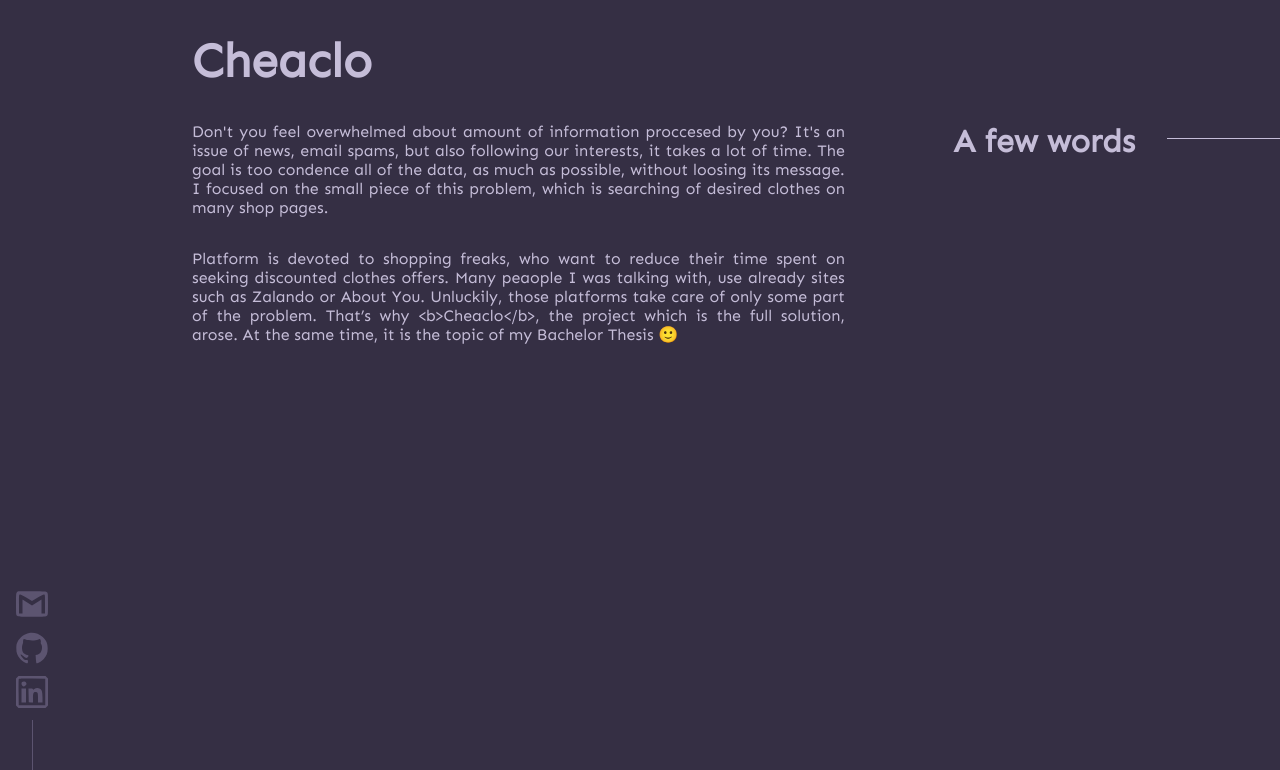
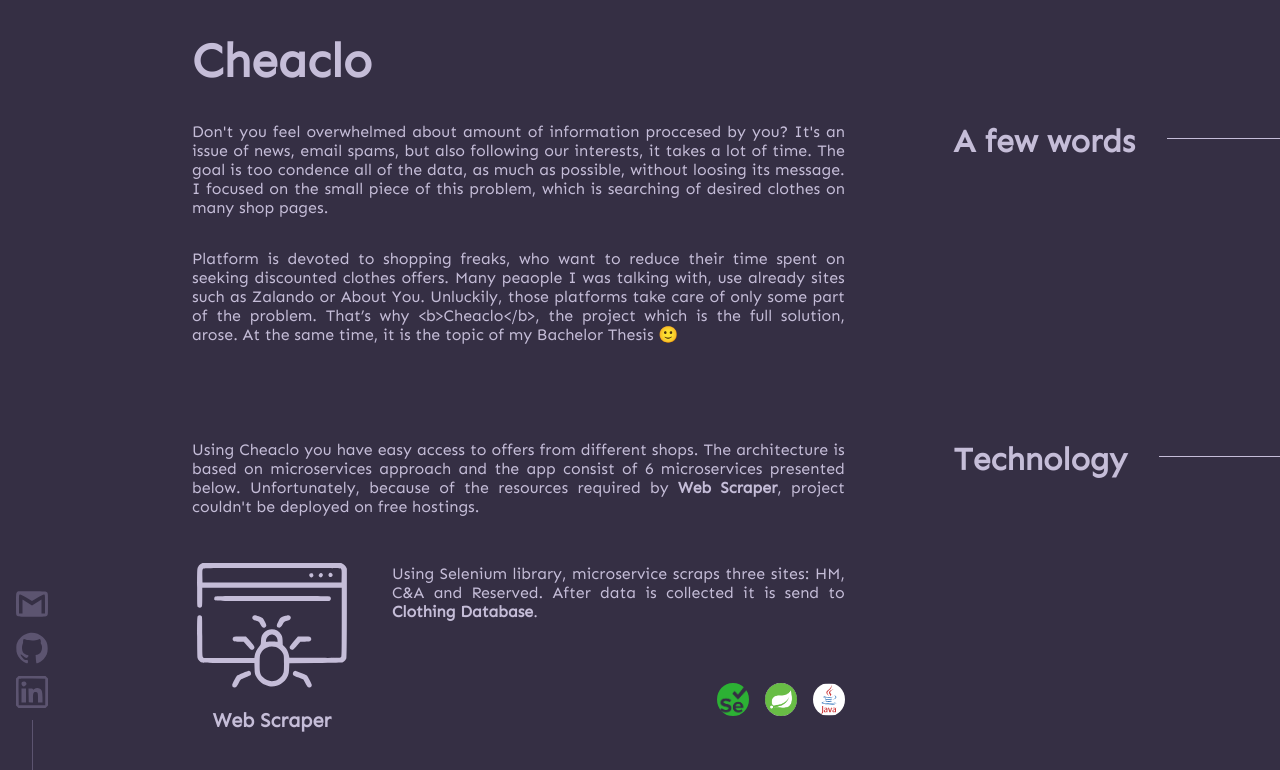
Before and after one commit to gingerjx/GingerPortfolio, a React (Create React App) app: page /cheaclo in a window 1280 px wide. Shown: the top 770 px of the page. Built offline with nearby package versions, Linux system fonts and the light colour scheme.

Commit message:
Add microservice component

```diff
--- a/src/components/cheaclo/Cheaclo.js
+++ b/src/components/cheaclo/Cheaclo.js
@@ -1,7 +1,16 @@
 import React from 'react';
 import './cheaclo.css'
 import Texts from '../../utils/Texts'
-import ChapterTitle from './chapterTitle/ChapterTitle';
+import ChapterTitle from '../common/chapterTitle/ChapterTitle';
+import Microservice from './microservice/Microservice';
+
+import javaIcon from './assets/java.svg'
+import springIcon from './assets/spring.png'
+import seleniumIcon from './assets/selenium.png'
+import postgresIcon from './assets/postgresql.svg'
+import angularIcon from './assets/angular.png'
+import typescriptIcon from './assets/typescript.png'
+import crawlerIcon from './assets/crawler.svg'
 
 const Cheaclo = () => {
   return <div className='cheaclo-container'>
@@ -13,7 +22,21 @@
               </div>
               <ChapterTitle text={Texts.cheaclo.aFewWords}/>
             </div>
-  </div>;
+            <div className='chapter'>
+              <div className='content'>
+                <p dangerouslySetInnerHTML={{ __html: Texts.cheaclo.technologyText}}></p>
+                <Microservice
+                  hrefTo={Texts.cheaclo.webScraperLink}
+                  icon={crawlerIcon}
+                  title={Texts.cheaclo.webScraper}
+                  description={Texts.cheaclo.webScraperText}
+                  tags={[seleniumIcon, springIcon, javaIcon]}/>
+                {/* <Microservice />
+                <Microservice /> */}
+              </div>
+              <ChapterTitle text={Texts.cheaclo.technology}/>
+            </div>
+          </div>
 };
 
 export default Cheaclo;
--- a/src/components/cheaclo/cheaclo.css
+++ b/src/components/cheaclo/cheaclo.css
@@ -1,5 +1,6 @@
 .cheaclo-container {
     margin-left: 12em;
+    text-align: justify;
 }
 
 .cheaclo-container > h1 {
@@ -9,6 +10,7 @@
 .cheaclo-container > .chapter {
     display: flex;
     justify-content: space-between;
+    margin-bottom: 4em;
 }
 
 .cheaclo-container > .chapter > .content {
@@ -17,6 +19,5 @@
 }
 
 .cheaclo-container > .chapter > .content > p {
-    text-align: justify;
     margin-bottom: 2em;
 }
--- /dev/null
+++ b/src/components/cheaclo/microservice/Microservice.js
@@ -0,0 +1,21 @@
+import React from 'react';
+import './microservice.css'
+import Texts from '../../../utils/Texts'
+import icon from '../assets/crawler.svg'
+
+const Microservice = ({ hrefTo, icon, title, description, tags }) => {
+    return <div className='cheaclo-microservice-container'>
+                <a className='icon' href={hrefTo} target="_blank" rel="noreferrer">
+                    <img src={icon} alt="Microservice icon"/>
+                    <p>{title}</p>
+                </a>
+                <div className='content'>
+                    <p dangerouslySetInnerHTML={{ __html: description}}></p>
+                    <tbody className='tags'>
+                        {tags.map((tag, i) => <img src={tag} alt="Microservice icon"/>)}
+                    </tbody>
+                </div>
+            </div>;
+};
+
+export default Microservice;
--- /dev/null
+++ b/src/components/cheaclo/microservice/microservice.css
@@ -0,0 +1,44 @@
+.cheaclo-microservice-container {
+    display: flex;
+    justify-content: space-between;
+    margin-bottom: 2em;
+}
+
+.cheaclo-microservice-container > a {
+    display: flex;
+    flex-direction: column;
+    align-items: center;
+    font-weight: bold;
+    font-size: 1.25em;
+    text-decoration: none;
+    color: #C5BDD8;
+    margin-right: 2em;
+}
+
+.cheaclo-microservice-container > a > img {
+    width: 8em;
+}
+
+.cheaclo-microservice-container > a > p {
+    margin: 0;
+    padding: 0;
+}
+
+.cheaclo-microservice-container > .content {
+    display: flex;
+    flex-direction: column;
+    justify-content: space-between;
+    padding-top: 1em;
+}
+
+.cheaclo-microservice-container > .content > .tags {
+    display: flex;
+    justify-content: flex-end;
+    margin-bottom: 1em;
+}
+
+.cheaclo-microservice-container > .content > .tags > img {
+    width: 2em;
+    margin-left: 1em;
+    border-radius: 50%;
+}
```
Also changed, not shown: src/components/common/chapterTitle/ChapterTitle.js (renamed from src/components/cheaclo/chapterTitle/ChapterTitle.js), src/components/common/chapterTitle/chapterTitle.css (renamed from src/components/cheaclo/chapterTitle/chapterTitle.css). Lines whose indentation alone changed are shown as unchanged.
